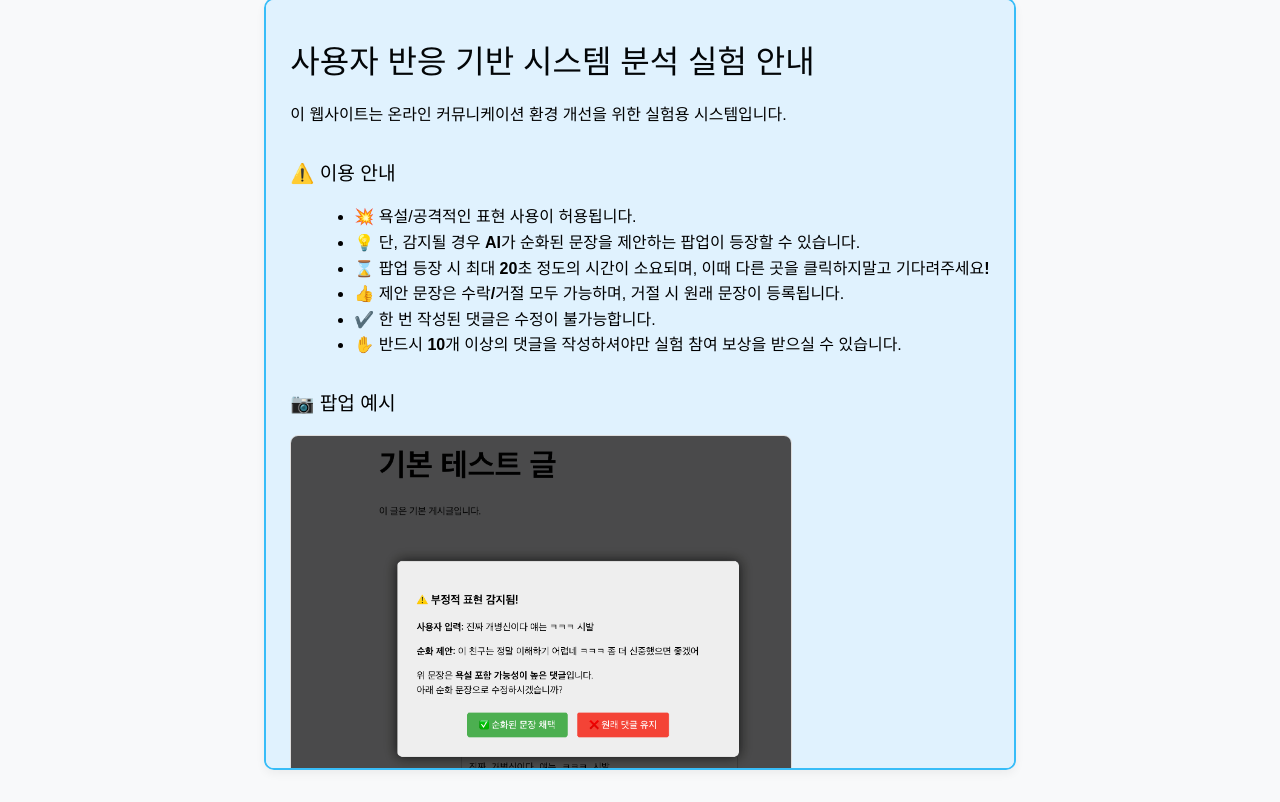
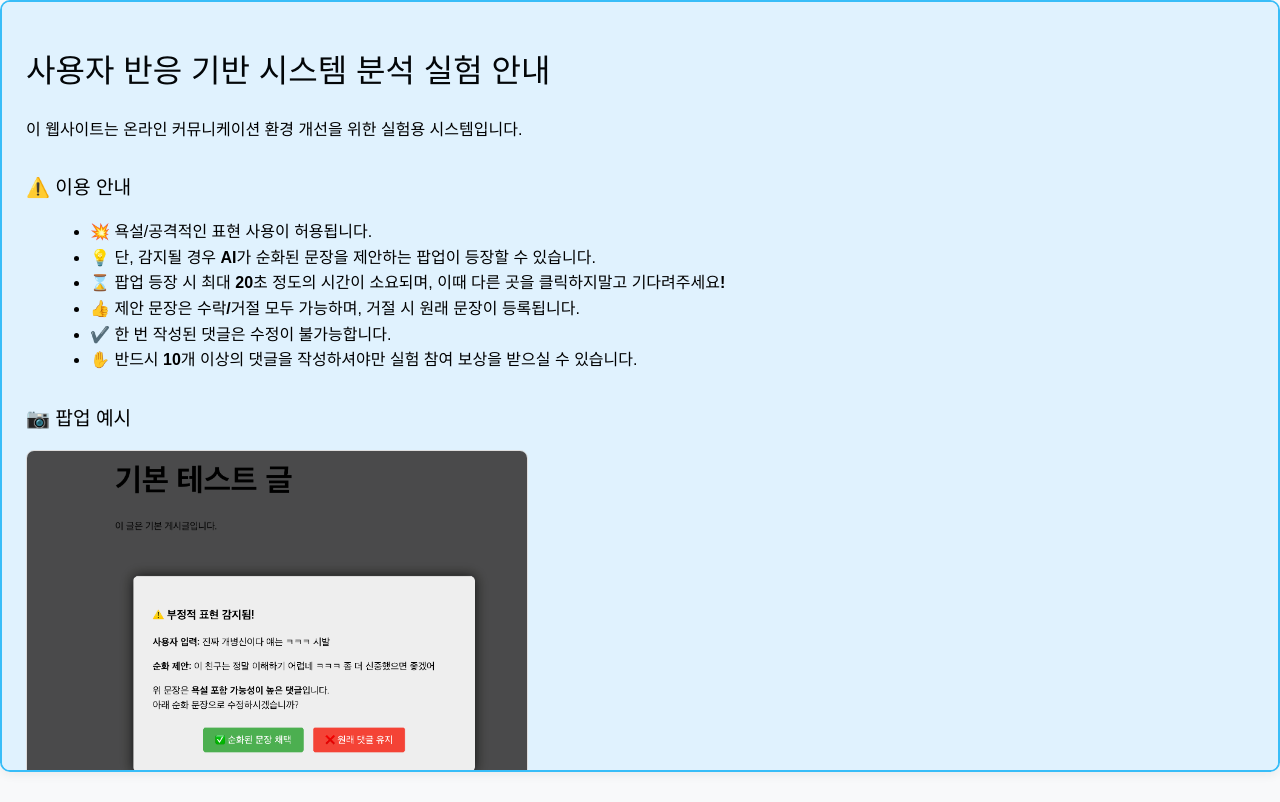
Before and after one commit to se00un/25-1-Capstone-PoliteWeb-Front, a React (Vite) app: page /intro in a window 1280 px wide. Built offline with nearby package versions, Linux system fonts and the light colour scheme; no server answers.

Commit message:
page widen 2 with css

```diff
--- a/src/index.css
+++ b/src/index.css
@@ -2,39 +2,17 @@
   font-family: system-ui, Avenir, Helvetica, Arial, sans-serif;
   line-height: 1.5;
   font-weight: 400;
-
   color-scheme: light dark;
   color: rgba(255, 255, 255, 0.87);
   background-color: #242424;
-
   font-synthesis: none;
   text-rendering: optimizeLegibility;
   -webkit-font-smoothing: antialiased;
   -moz-osx-font-smoothing: grayscale;
 }
 
-a {
-  font-weight: 500;
-  color: #646cff;
-  text-decoration: inherit;
-}
-a:hover {
-  color: #535bf2;
-}
-
-body {
-  margin: 0;
-  display: flex;
-  place-items: center;
-  min-width: 320px;
-  min-height: 100vh;
-}
-
-h1 {
-  font-size: 3.2em;
-  line-height: 1.1;
-}
-
+a { font-weight: 500; color: #646cff; text-decoration: inherit; }
+a:hover { color: #535bf2; }
 button {
   border-radius: 8px;
   border: 1px solid transparent;
@@ -46,38 +24,47 @@ button {
   cursor: pointer;
   transition: border-color 0.25s;
 }
-button:hover {
-  border-color: #646cff;
-}
-button:focus,
-button:focus-visible {
-  outline: 4px auto -webkit-focus-ring-color;
+button:hover { border-color: #646cff; }
+button:focus, button:focus-visible { outline: 4px auto -webkit-focus-ring-color; }
+
+@media (prefers-color-scheme: light) {
+  :root { color: #213547; background-color: #ffffff; }
+  a:hover { color: #747bff; }
+  button { background-color: #f9f9f9; }
 }
 
-@media (prefers-color-scheme: light) {
-  :root {
-    color: #213547;
-    background-color: #ffffff;
-  }
-  a:hover {
-    color: #747bff;
-  }
-  button {
-    background-color: #f9f9f9;
-  }
-}
 
-body, html {
+html, body, #root {
   margin: 0;
   padding: 0;
+  width: 100%;
+  min-width: 0;
   height: 100%;
-  width: 100%;
-  display: flex;
-  justify-content: center;
-  align-items: center;
+  box-sizing: border-box;
+  display: block;
   background-color: #f8f9fa !important;
   color: #000 !important;
   font-family: sans-serif;
 }
 
-.section-panel { display: block !important; width: 100% !important; }
+
+.app-shell,
+.page-root,
+.section-panel,
+.comments-root,
+.comments-scroll {
+  display: block !important;
+  width: 100% !important;
+  box-sizing: border-box !important;
+  min-width: 0 !important;
+}
+
+
+.app-shell,
+.page-root,
+.section-panel,
+.comments-root,
+.comments-scroll {
+  flex: 1 1 0% !important;
+  align-self: stretch !important;
+}
--- a/src/pages/Comments.jsx
+++ b/src/pages/Comments.jsx
@@ -131,6 +131,7 @@ const Comments = ({ postId, section }) => {
 
   return (
     <div
+    className="comments-root"
       style={{
         marginBottom: "2rem",
         display: "block",
@@ -139,14 +140,14 @@ const Comments = ({ postId, section }) => {
         alignSelf: "stretch",
         minWidth: 0,
       }}
-      className="comments-root"
     >
       <h3 style={{ margin: "0 0 .5rem" }}>섹션 {section} 댓글</h3>
 
       <div
+        className="comments-scroll"
         style={{
           width: "100%",
-          maxHeight: "400px",
+          maxHeight: "480px",
           overflowY: "auto",
           paddingRight: "10px",
           border: "1px solid #444",
--- a/src/pages/PostDetailPage.jsx
+++ b/src/pages/PostDetailPage.jsx
@@ -49,38 +49,27 @@ function PostDetailPage() {
   const tpl = sectionTemplates[currentSection];
 
 return (
-    <div style={{ display: "flex", justifyContent: "center", width: "100%" }}>
     <div
-        style={{
-          margin: "40px auto",
-          width: "100%",
-          maxWidth: 960,
-          boxSizing: "border-box",
-          display: "flex",
-          flexDirection: "column",
-          minWidth: 0,
-        }}
+      className="page-root"
+      style={{ margin: "40px auto", maxWidth: 960, width: "100%", boxSizing: "border-box" }}
     >
       <h1 style={{ fontSize: 20, fontWeight: 600, marginBottom: 8 }}>{post.title}</h1>
 
       <SectionPicker
-          sections={subPosts.length ? subPosts : [1, 2, 3]}
+        sections={subPosts.length ? subPosts : [1,2,3]}
         value={currentSection}
         onChange={setCurrentSection}
       />
 
-        <div
-          style={{
+      <div style={{
         padding: "12px 14px",
         border: "1px solid #E5E7EB",
         borderRadius: 8,
         background: "#FFFFFF",
         marginBottom: 16,
         width: "100%",
-            boxSizing: "border-box",
-            display: "block",
-          }}
-        >
+        boxSizing: "border-box"
+      }}>
         <h2 style={{ fontSize: 16, fontWeight: 600, margin: 0, marginBottom: 6 }}>
           섹션 {currentSection}
         </h2>
@@ -89,19 +78,8 @@ function PostDetailPage() {
         </div>
       </div>
 
-        <div
-          className="section-panel"
-          style={{
-            width: "100%",
-            boxSizing: "border-box",
-            display: "block",
-            flex: "1 1 0%",
-            alignSelf: "stretch",
-            minWidth: 0,
-          }}
-        >
+      <div className="section-panel" style={{ width: "100%", boxSizing: "border-box" }}> {/* ✅ 추가 */}
         <Comments postId={post.id} section={currentSection} />
-        </div>
       </div>
     </div>
   );
```
Lines whose indentation alone changed are shown as unchanged.
